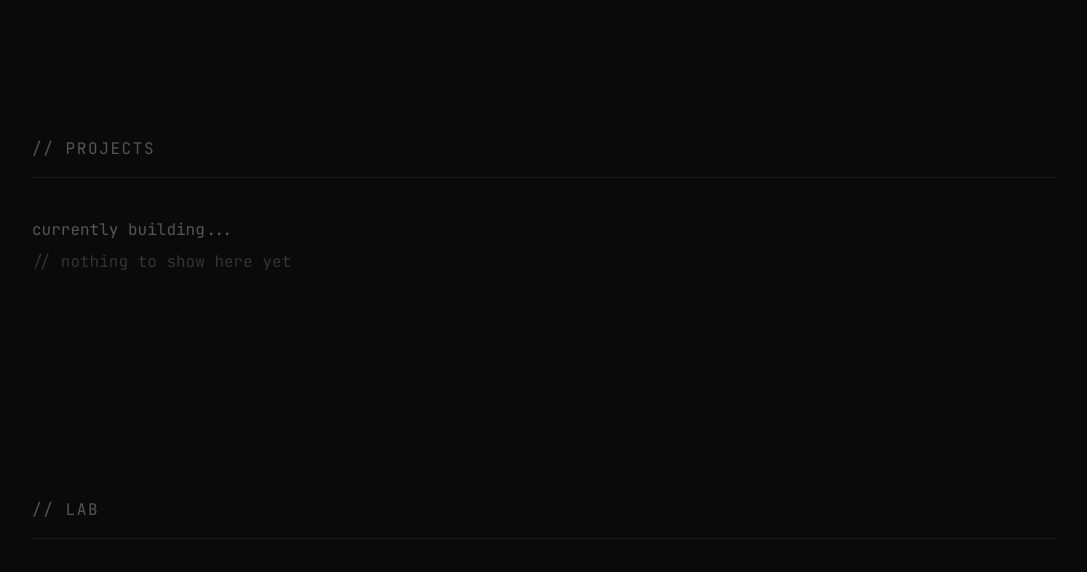
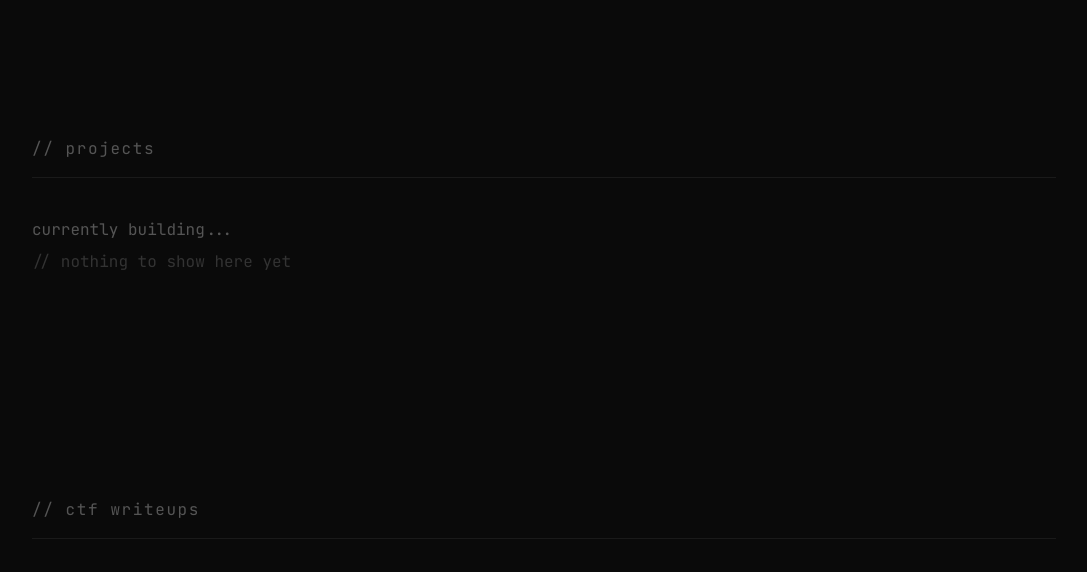
Before and after one commit to 0xHNZ/0xHNZ, a React (Vite) app: page / in a window 1280 px wide. Shown: the part 1400-1972 px from the top of the page, without its empty margins (96-1183 px from the left). Built offline with nearby package versions, Linux system fonts and the light colour scheme.

Commit message:
Fix components

```diff
--- a/src/components/Lab.tsx
+++ b/src/components/Lab.tsx
@@ -7,7 +7,7 @@ export default function Lab() {
     <section className="px-6 sm:px-12 md:px-20 lg:px-32 py-20 md:py-28">
       <Reveal>
         <h2 className="font-mono text-sm md:text-base text-muted tracking-widest mb-4">
-          // LAB
+          // ctf writeups
         </h2>
         <div className="w-full h-px bg-border mb-10" />
       </Reveal>
--- a/src/components/Projects.tsx
+++ b/src/components/Projects.tsx
@@ -7,7 +7,7 @@ export default function Projects() {
     <section className="px-6 sm:px-12 md:px-20 lg:px-32 py-20 md:py-28">
       <Reveal>
         <h2 className="font-mono text-sm md:text-base text-muted tracking-widest mb-4">
-          // PROJECTS
+          // projects
         </h2>
         <div className="w-full h-px bg-border mb-10" />
       </Reveal>
```
